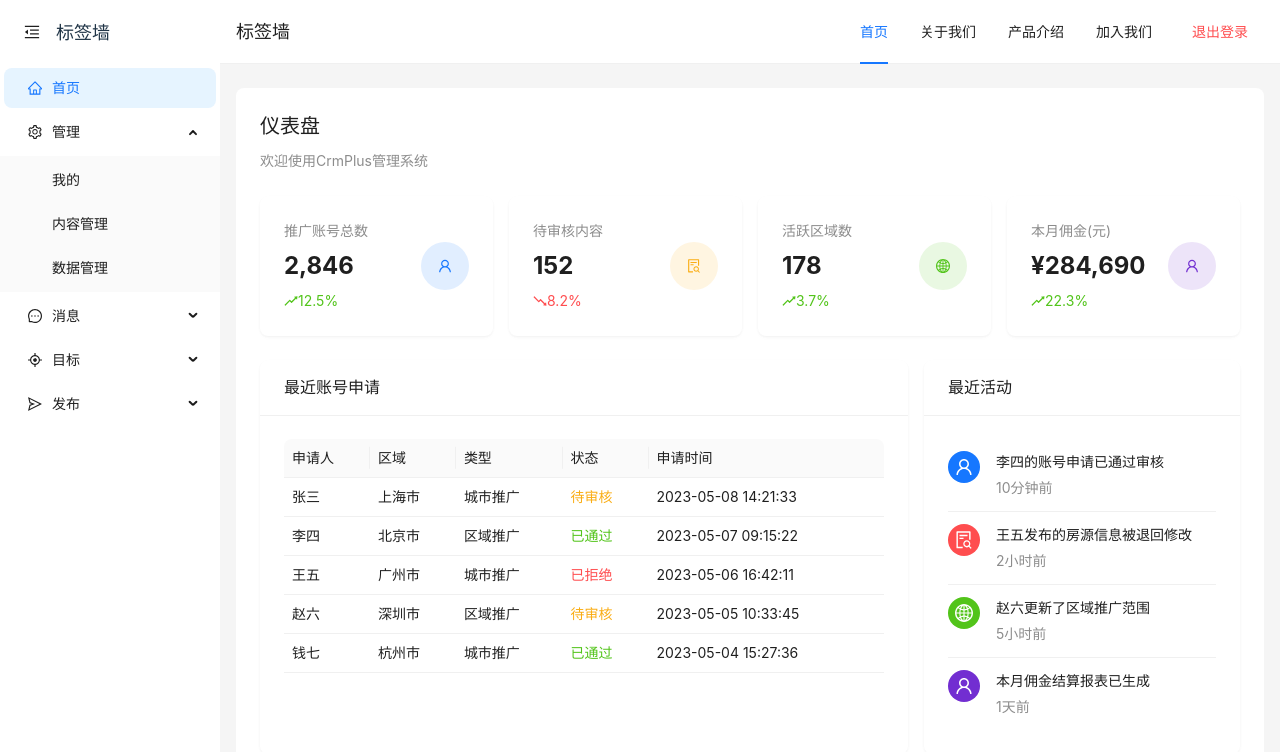
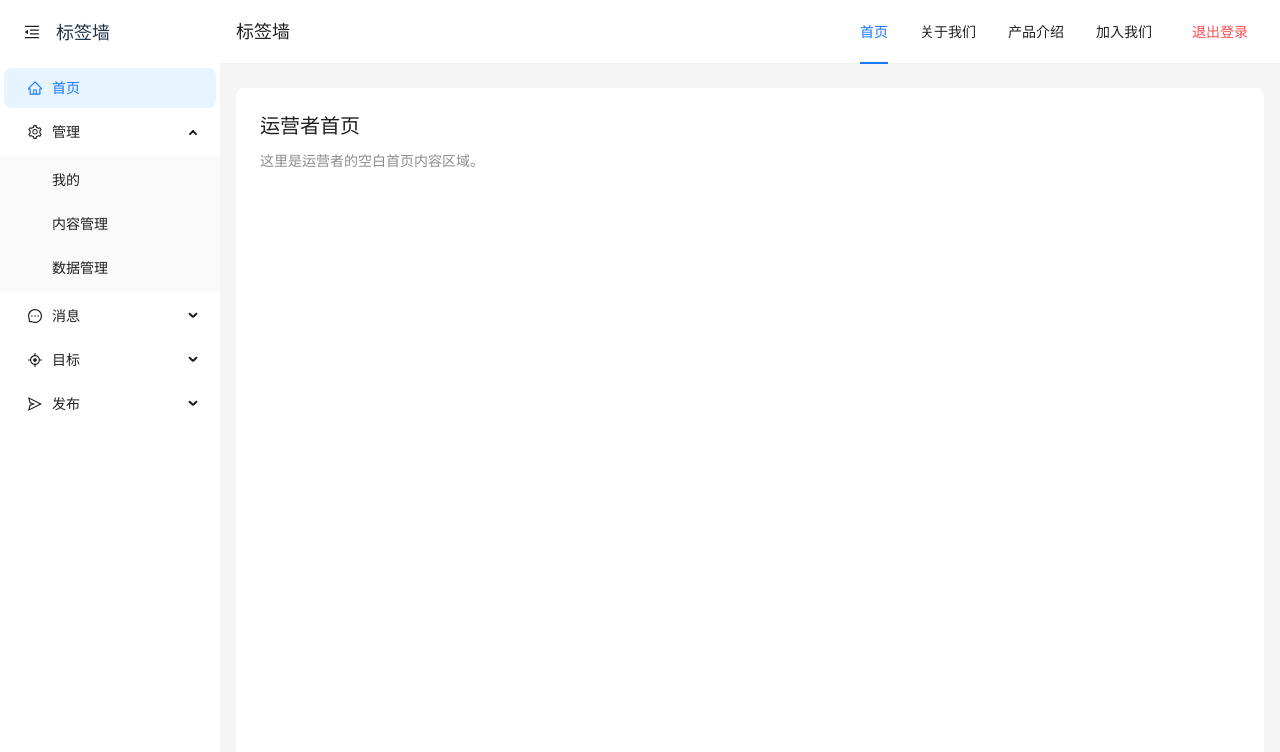
Before and after one commit to xiyangyanghemeiyangyang/adwall2, a React (Vite) app: page /page/operator/dashboard in a window 1280 px wide. Shown: the top 752 px of the page. Built offline with nearby package versions, Linux system fonts and the light colour scheme.

Commit message:
运营者页面的大体

```diff
--- a/src/layouts/operater/mainlayout.tsx
+++ b/src/layouts/operater/mainlayout.tsx
@@ -47,7 +47,7 @@ const MainLayout = () => {
       label: '管理',
       children: [
         {
-          key: 'customer-management',
+          key: 'dashboard',
           label: '我的',
         },
 
--- /dev/null
+++ b/src/pages/operator/Dashboard.tsx
@@ -0,0 +1,14 @@
+import { Typography } from 'antd';
+
+const { Title, Text } = Typography;
+
+const OperatorDashboard = () => {
+  return (
+    <div>
+      <Title level={4}>运营者首页</Title>
+      <Text type="secondary">这里是运营者的空白首页内容区域。</Text>
+    </div>
+  );
+};
+
+export default OperatorDashboard;
```
Also changed, not shown: src/routes/index.tsx (+11 -2 lines), 1 other file (tests, documents, lock files or other folders).
